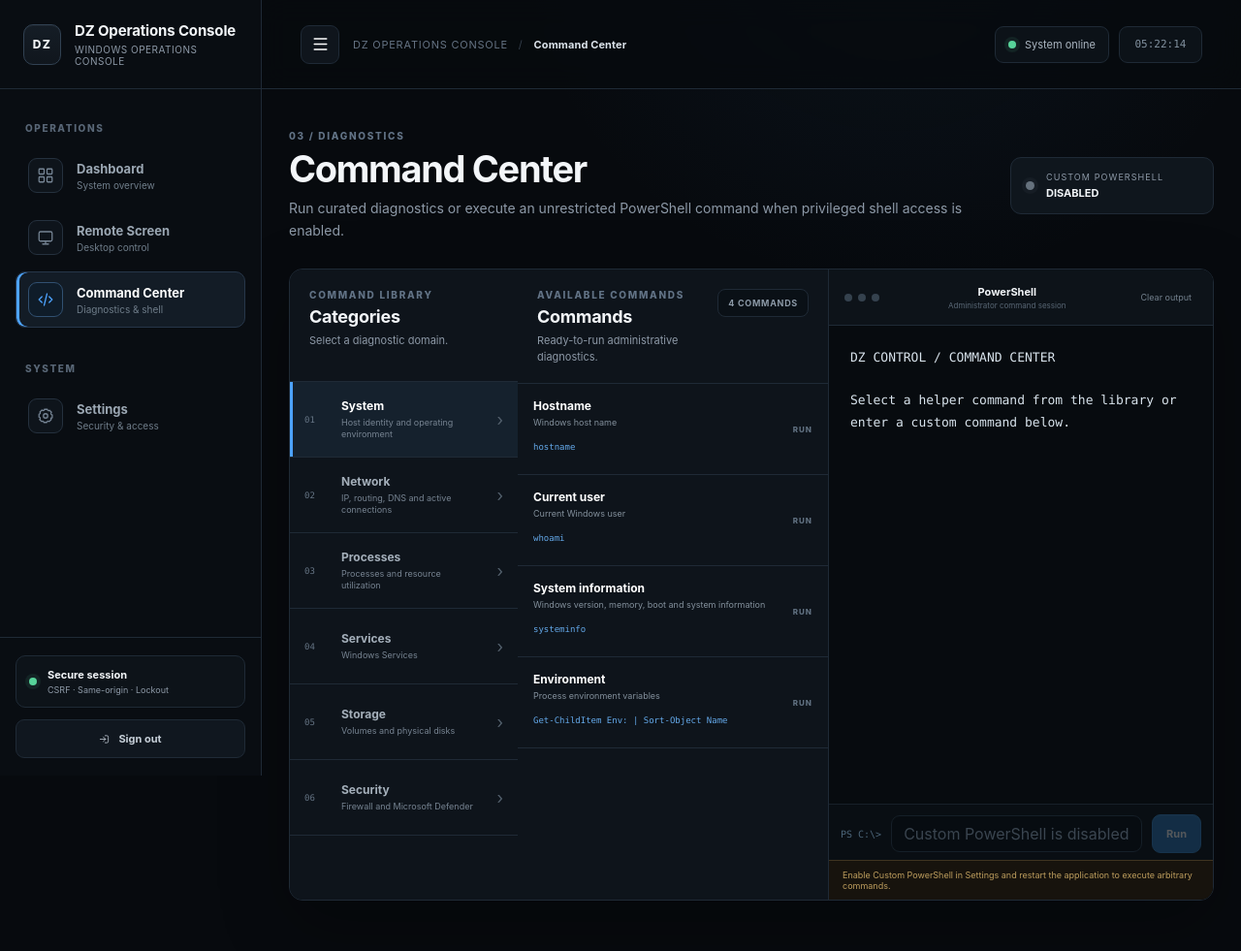
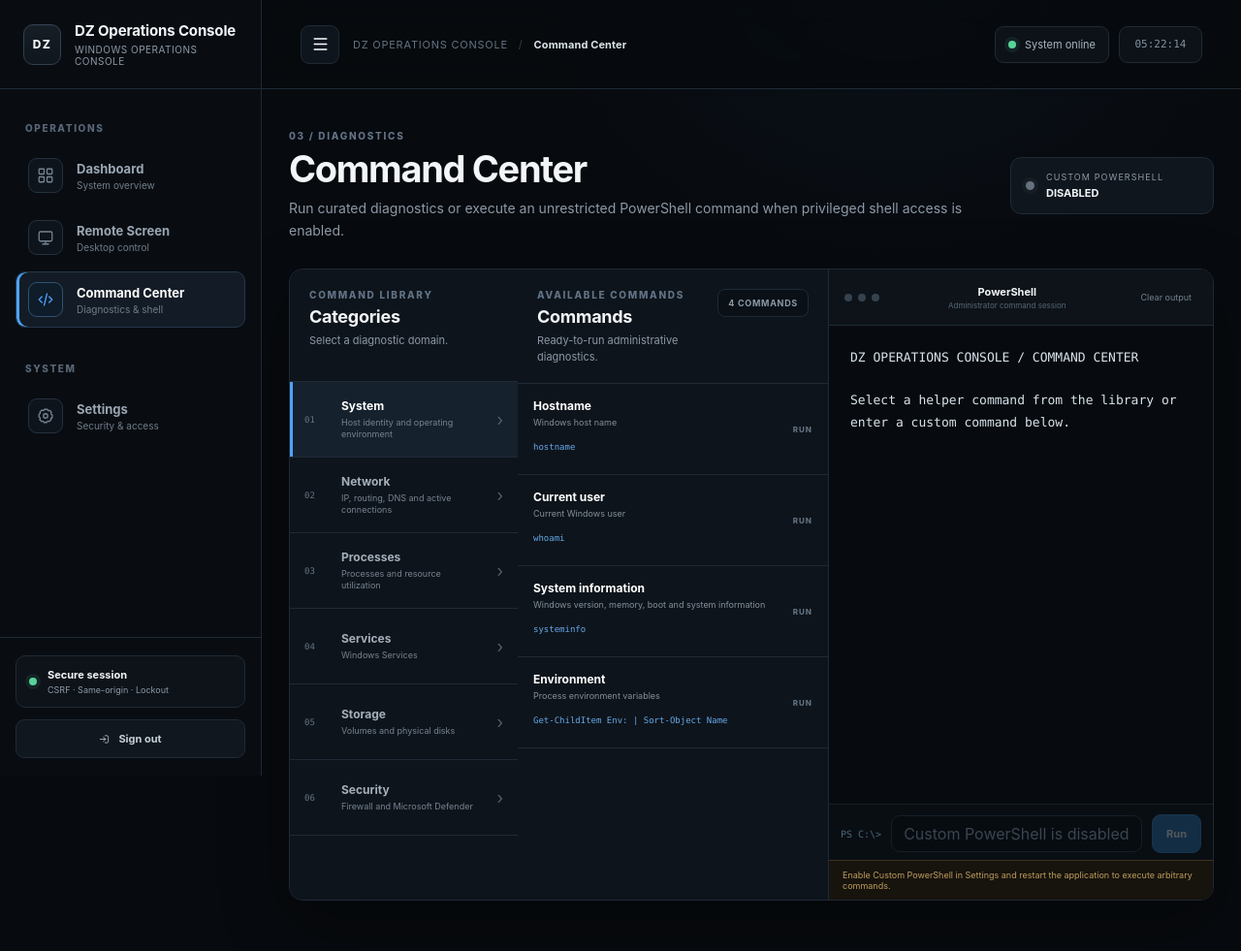
Before and after one commit to Danial-Zolfaghari/DZ-Operations-Console, a Flask app: page /diagnostics in a window 1280 px wide. Shown: the whole page at 97% size. Run offline with Flask 3, Linux system fonts and the light colour scheme; the visitor is signed in with stand-in values (Sample User, id 1); parts of the project's set-up code (start-up, migrations or seed data) failed here and were passed over.

Commit message:
brand: finish DZ Operations Console rename

```diff
--- a/templates/diagnostics.html
+++ b/templates/diagnostics.html
@@ -1,5 +1,5 @@
 {% extends 'base.html' %}
-{% block title %}Command Center | DZ Control{% endblock %}
+{% block title %}Command Center | DZ Operations Console{% endblock %}
 {% block page_title %}Command Center{% endblock %}
 {% block content %}
 <section class="page-header command-page-header">
@@ -39,7 +39,7 @@
       <div class="terminal-heading"><strong id="terminalTitle">PowerShell</strong><small>Administrator command session</small></div>
       <button class="terminal-clear" id="clearTerminal">Clear output</button>
     </div>
-    <pre id="terminalOutput">DZ CONTROL / COMMAND CENTER
+    <pre id="terminalOutput">DZ OPERATIONS CONSOLE / COMMAND CENTER
 
 Select a helper command from the library or enter a custom command below.</pre>
     <form class="shell-input-row {% if not catalog.shell_enabled %}shell-disabled{% endif %}" id="shellForm">
```
